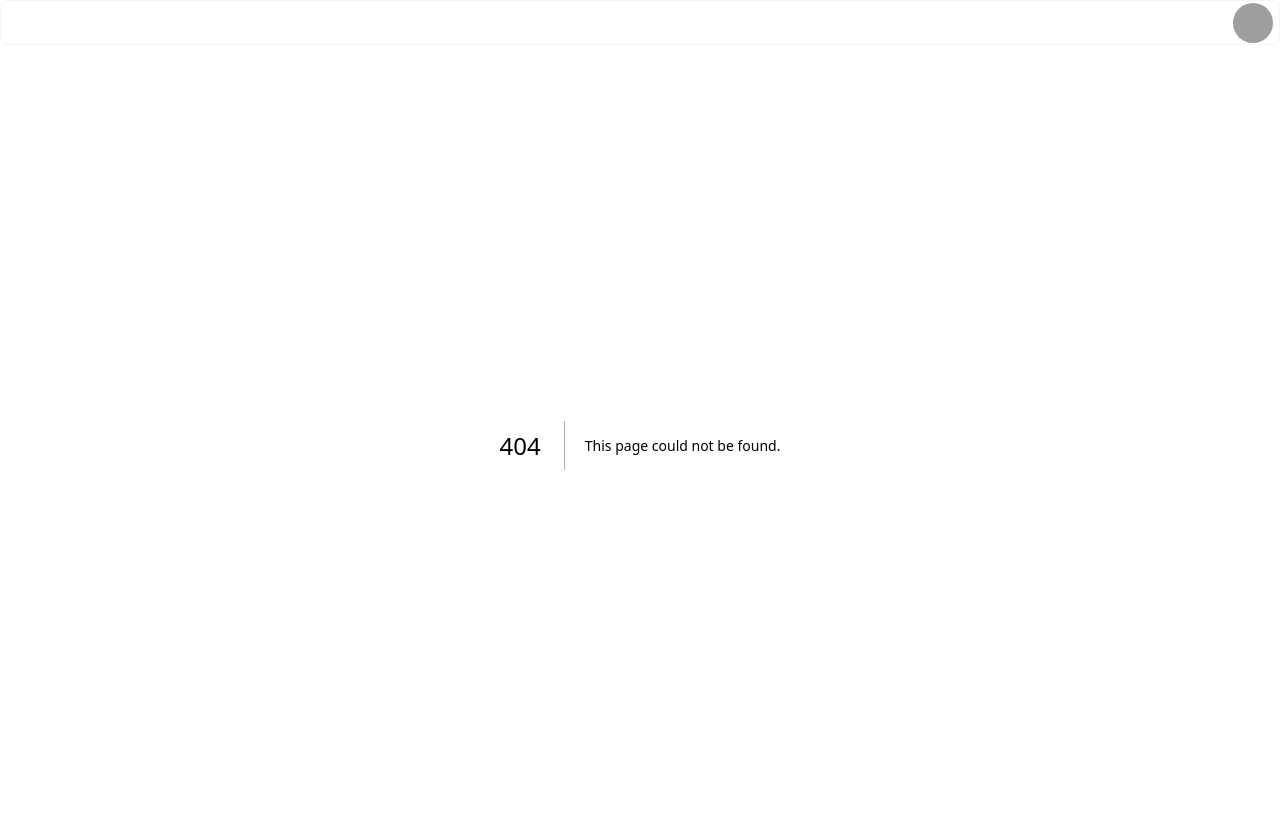
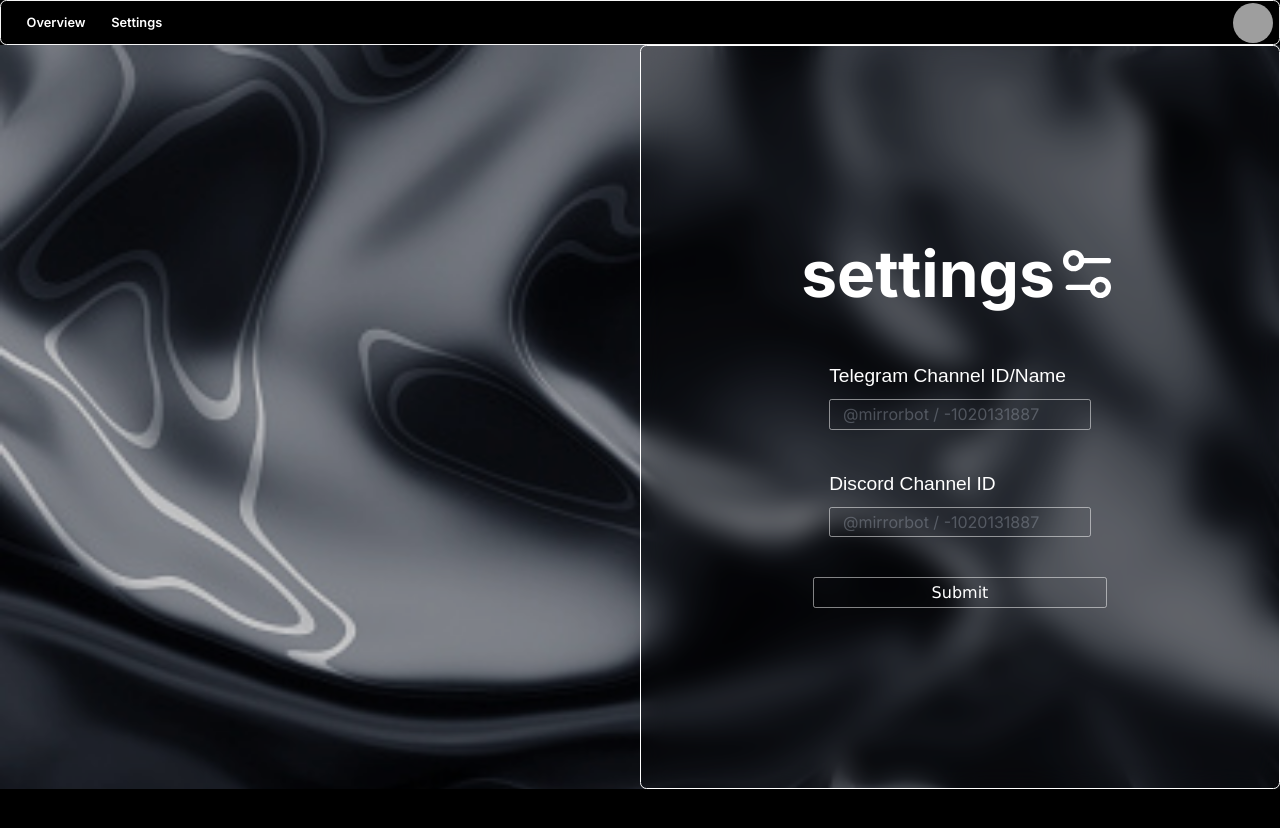
Before and after one commit to shadowctrl/TeleDis, a Next.js app: page /settings in a window 1280 px wide. Before the commit this address had no page. Shown: the top 828 px of the page. After the commit the page ends 800 px from the top, so only its background shows below. Built offline with nearby package versions, Linux system fonts and the light colour scheme; grey boxes are pictures that could not be loaded.

Commit message:
Settings

```diff
--- /dev/null
+++ b/src/app/settings/page.tsx
@@ -0,0 +1,37 @@
+import "./settings.css";
+import { Settings2Icon } from "lucide-react";
+const page = () => {
+  return (
+    <div className="settings-main">
+      <div className="settings-form">
+        <h1 className="settings-head">
+          settings <Settings2Icon size={"5vw"} />
+        </h1>
+
+        <form>
+          <div>
+            <label htmlFor="Tid">Telegram Channel ID/Name</label>
+            <input
+              type="text"
+              id="Tid"
+              name="Tid"
+              placeholder="@mirrorbot / -1020131887"
+            />
+          </div>
+          <div>
+            <label htmlFor="Did">Discord Channel ID</label>
+            <input
+              type="text"
+              id="Did"
+              name="Did"
+              placeholder="@mirrorbot / -1020131887"
+            />
+          </div>
+        </form>
+        <input type="submit" value="Submit" className="settings-form-submit" />
+      </div>
+    </div>
+  );
+};
+
+export default page;
--- /dev/null
+++ b/src/app/settings/settings.css
@@ -0,0 +1,87 @@
+.settings-main {
+  display: flex;
+  justify-content: flex-end;
+  align-items: center;
+  color: white;
+  height: 93vh;
+  position: relative;
+}
+
+.settings-main::before {
+  content: "";
+  position: absolute;
+  inset: 0;
+  z-index: -1;
+  background-image: url("../../assets/bg1.jpg");
+  opacity: 0.8;
+  background-size: cover;
+  background-repeat: no-repeat;
+}
+.settings-form {
+  border: 1px solid white;
+  padding: 5vh 2vw;
+  height: 100%;
+  width: 50%;
+  border-radius: 0.5vw;
+  display: flex;
+  flex-direction: column;
+  justify-content: center;
+  align-items: center;
+  gap: 5vh;
+  background-color: rgb(0, 0, 0, 0.2);
+  backdrop-filter: blur(1vw);
+}
+
+.settings-head {
+  display: flex;
+  align-items: center;
+  justify-content: center;
+  font-size: 5vw;
+  font-weight: bold;
+}
+
+.settings-form form {
+  display: flex;
+  flex-direction: column;
+  justify-content: center;
+  gap: 5vh;
+}
+.settings-form form div {
+  display: flex;
+  flex-direction: column;
+  justify-content: space-between;
+  align-items: flex-start;
+  gap: 1vh;
+  width: 100%;
+}
+
+.settings-form label {
+  font-family: sans-serif;
+  font-size: 1.5vw;
+}
+.settings-form input {
+  outline: none;
+  background-color: transparent;
+  border: 1px solid rgb(255, 255, 255, 0.5);
+  border-radius: 0.2vw;
+  padding: 0.3vh 1vw;
+  width: inherit;
+}
+
+.settings-form input::placeholder {
+  opacity: 0.4;
+}
+
+.settings-form-submit {
+  font-family: Verdana;
+  cursor: pointer;
+}
+.settings-form-submit:hover {
+  animation: fadeForm 0.5s ease-in-out forwards;
+}
+@keyframes fadeForm {
+  100% {
+    background-color: white;
+    color: black;
+  }
+}
--- a/src/components/navbar/navbar.tsx
+++ b/src/components/navbar/navbar.tsx
@@ -8,7 +8,9 @@ const Navbar = () => {
       <div className="navbar-components">
         <ul>
           <li>Overview</li>
-          <li>Settings</li>
+          <li>
+            <Link href="/settings">Settings </Link>
+          </li>
         </ul>
       </div>
       <div className="navbar-avatar">
```
Also changed, not shown: src/assets/bg.jpg (added), src/assets/bg1.jpg (added).
